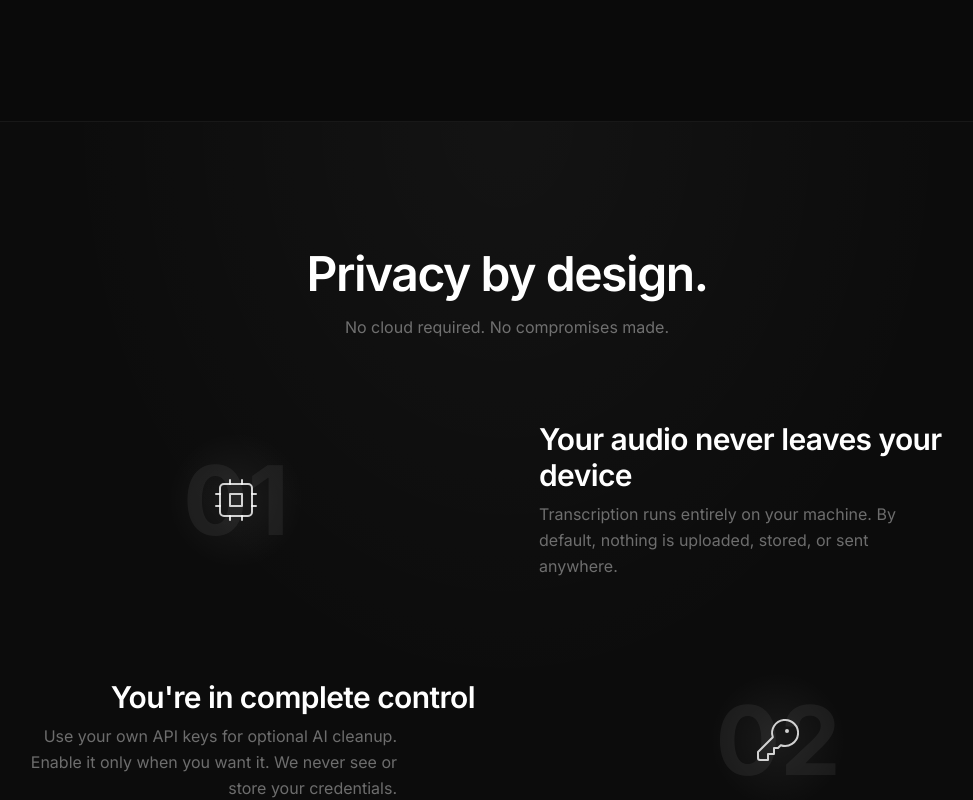
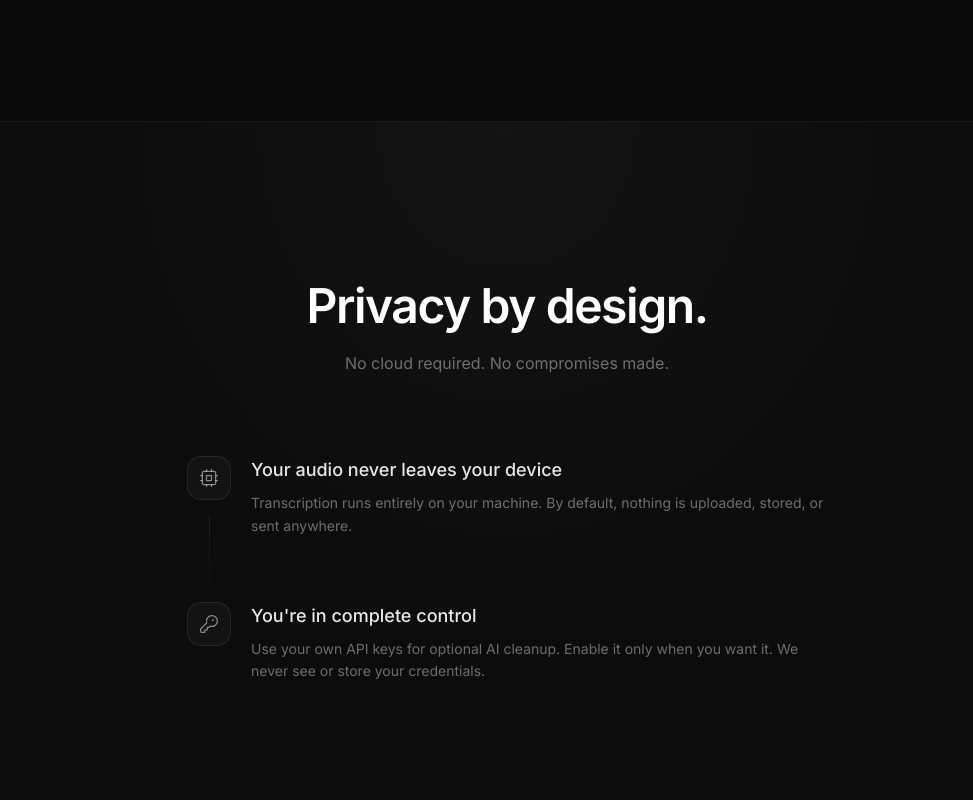
Before and after one commit to oiper/oiper-web, a Next.js app: page / in a window 1280 px wide. Shown: the part 4040-4840 px from the top of the page, without its empty margins (133-1106 px from the left). Built offline with nearby package versions, Linux system fonts and the light colour scheme.

Commit message:
refactor: improve layout and structure of AnimatedWaveform and PrivacySection components

```diff
--- a/src/features/landing-page/components/animated-waveform.tsx
+++ b/src/features/landing-page/components/animated-waveform.tsx
@@ -4,8 +4,8 @@ import { motion } from 'framer-motion'
 
 export function AnimatedWaveform() {
   const bars = [
-    10, 18, 12, 24, 16, 28, 22, 36, 18, 42, 25, 51, 20, 35, 58, 26, 19, 42,
-    22, 16, 48, 20, 13, 36, 17, 9,
+    10, 18, 12, 24, 16, 28, 22, 36, 18, 42, 25, 51, 20, 35, 58, 26, 19, 42, 22,
+    16, 48, 20, 13, 36, 17, 9,
   ]
   return (
     <div className="flex h-10 flex-1 items-center justify-center gap-[3px] overflow-hidden">
@@ -14,7 +14,13 @@ export function AnimatedWaveform() {
           key={`${height}-${index}`}
           className="w-[3px] shrink-0 rounded-full bg-white/70"
           animate={{
-            height: [height * 0.4, height * 1.1, height * 0.5, height * 0.9, height * 0.6],
+            height: [
+              height * 0.4,
+              height * 1.1,
+              height * 0.5,
+              height * 0.9,
+              height * 0.6,
+            ],
           }}
           transition={{
             duration: 1.2,
--- a/src/features/landing-page/components/privacy-section.tsx
+++ b/src/features/landing-page/components/privacy-section.tsx
@@ -4,14 +4,12 @@ import { Cpu, KeyRound } from 'lucide-react'
 
 const items = [
   {
-    number: '01',
     icon: Cpu,
     title: 'Your audio never leaves your device',
     description:
       'Transcription runs entirely on your machine. By default, nothing is uploaded, stored, or sent anywhere.',
   },
   {
-    number: '02',
     icon: KeyRound,
     title: "You're in complete control",
     description:
@@ -23,7 +21,7 @@ export function PrivacySection() {
   return (
     <section
       id="privacy"
-      className="relative overflow-hidden border-b border-white/[0.06] bg-[#0c0c0c] py-24 sm:py-32"
+      className="relative overflow-hidden border-b border-white/[0.06] bg-[#0c0c0c] py-32 sm:py-40"
     >
       <div className="pointer-events-none absolute inset-0">
         <div className="absolute inset-0 bg-[radial-gradient(ellipse_at_50%_0%,rgba(255,255,255,0.03),transparent_50%)]" />
@@ -34,40 +32,32 @@ export function PrivacySection() {
           <h2 className="text-4xl font-semibold tracking-[-0.03em] text-white sm:text-5xl">
             Privacy by design.
           </h2>
-          <p className="mt-4 text-base leading-relaxed text-white/40">
+          <p className="mt-5 text-base leading-relaxed text-white/40">
             No cloud required. No compromises made.
           </p>
         </div>
 
-        <div className="mt-16 space-y-16 sm:mt-20 sm:space-y-20">
+        <div className="mx-auto mt-20 max-w-[640px]">
           {items.map((item, i) => {
-            const isEven = i % 2 === 0
             const Icon = item.icon
+            const isLast = i === items.length - 1
+
             return (
-              <div
-                key={item.title}
-                className={`items-center gap-8 sm:flex sm:gap-16 ${isEven ? '' : 'sm:flex-row-reverse'}`}
-              >
-                <div className="flex flex-1 items-center justify-center">
-                  <div className="relative flex h-32 w-32 items-center justify-center sm:h-40 sm:w-40">
-                    <div className="absolute inset-0 rounded-full bg-[radial-gradient(circle,rgba(255,255,255,0.06),transparent_60%)]" />
-                    <span className="absolute text-7xl leading-none font-bold text-white/[0.06] sm:text-8xl">
-                      {item.number}
-                    </span>
-                    <Icon
-                      className="relative size-10 text-white/80 sm:size-12"
-                      strokeWidth={1}
-                    />
+              <div key={item.title} className="flex gap-5">
+                <div className="flex flex-col items-center">
+                  <div className="flex h-11 w-11 shrink-0 items-center justify-center rounded-xl border border-white/[0.08] bg-white/[0.03]">
+                    <Icon className="size-5 text-white/50" strokeWidth={1.5} />
                   </div>
+                  {!isLast && (
+                    <div className="mt-4 w-px flex-1 bg-gradient-to-b from-white/[0.08] to-transparent" />
+                  )}
                 </div>
 
-                <div
-                  className={`mt-5 flex-1 sm:mt-0 ${isEven ? 'text-center sm:text-left' : 'text-center sm:text-right'}`}
-                >
-                  <h3 className="text-2xl font-semibold tracking-[-0.02em] text-white sm:text-3xl">
+                <div className={`${isLast ? '' : 'pb-16'}`}>
+                  <h3 className="text-lg font-medium text-white/90">
                     {item.title}
                   </h3>
-                  <p className="mx-auto mt-2 max-w-[400px] text-base leading-relaxed text-white/40 sm:mx-0">
+                  <p className="mt-2 text-sm leading-relaxed text-white/40">
                     {item.description}
                   </p>
                 </div>
```
